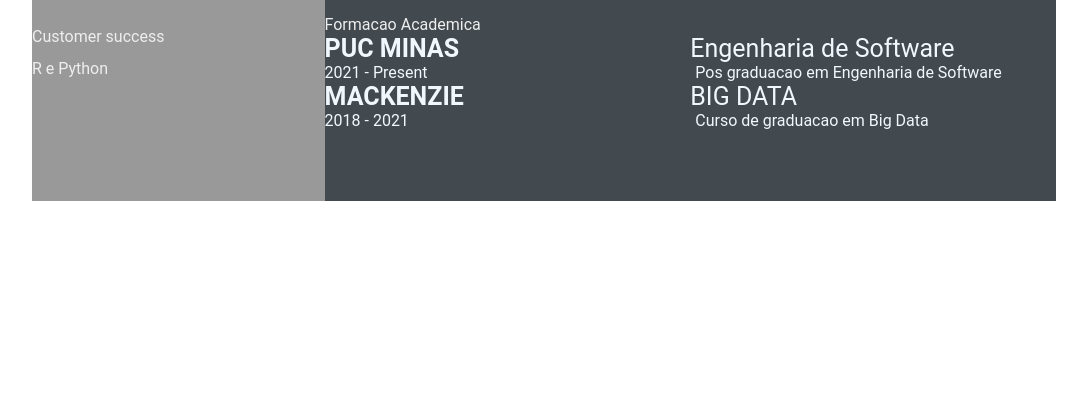
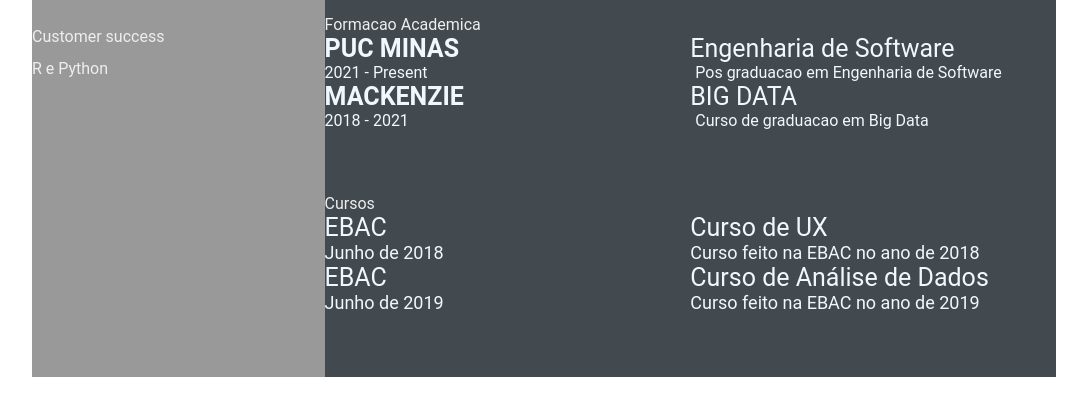
Before and after one commit to thalidiamantino/devweekgit.github.io, a plain HTML site: page index.html in a window 1280 px wide. Shown: the part 631-1040 px from the top of the page, without its empty margins (96-1183 px from the left). Before the commit the page ends 864 px from the top, so only its background shows below. Drawn offline with Linux system fonts and the light colour scheme.

Commit message:
feature: add index.html (#5)
Co-authored-by: Thalita Arruda <thalitaarruda@MacBook-Air-de-Thalita.local>

```diff
--- a/index.html
+++ b/index.html
@@ -115,6 +115,27 @@
                 </div>
                 </div>
             </section>
+            <section class="awards gap">
+                <div class="right-title">Cursos</div>
+                <div class="awards-contents">
+                    <div class="awards-left">
+                        <p class="awards-name">EBAC</p>
+                        <p class="awards-time-period">Junho de 2018</p>
+                    </div>
+                    <div class="awards-right">
+                        <p class="awards-name">Curso de UX</p>
+                        <p class="awards-time-period">Curso feito na EBAC no ano de 2018</p>
+                    </div>
+                    <div class="awards-left">
+                        <p class="awards-name">EBAC</p>
+                        <p class="awards-time-period">Junho de 2019</p>
+                    </div>
+                    <div class="awards-right">
+                        <p class="awards-name">Curso de Análise de Dados</p>
+                        <p class="awards-time-period">Curso feito na EBAC no ano de 2019</p>
+                    </div>
+                </div>
+            </section>
         </section>
     </main>
 </body>
```
